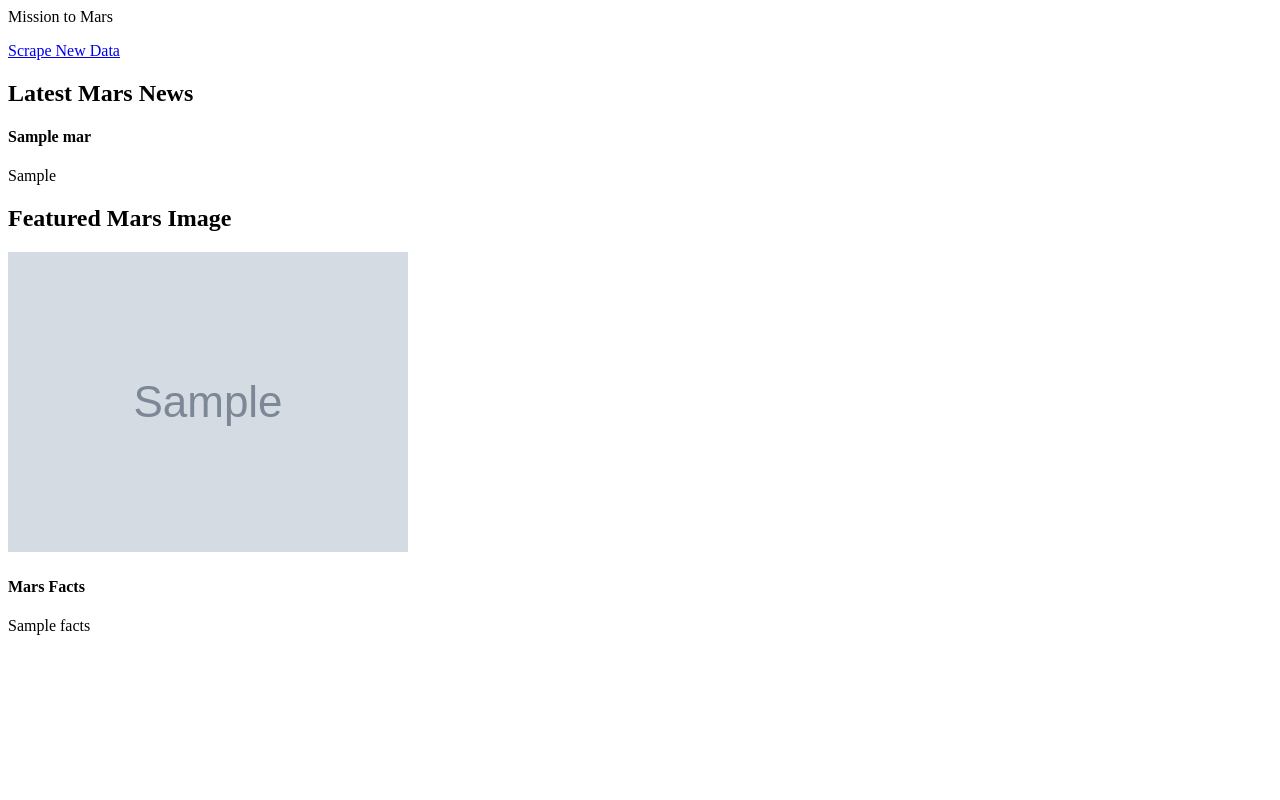
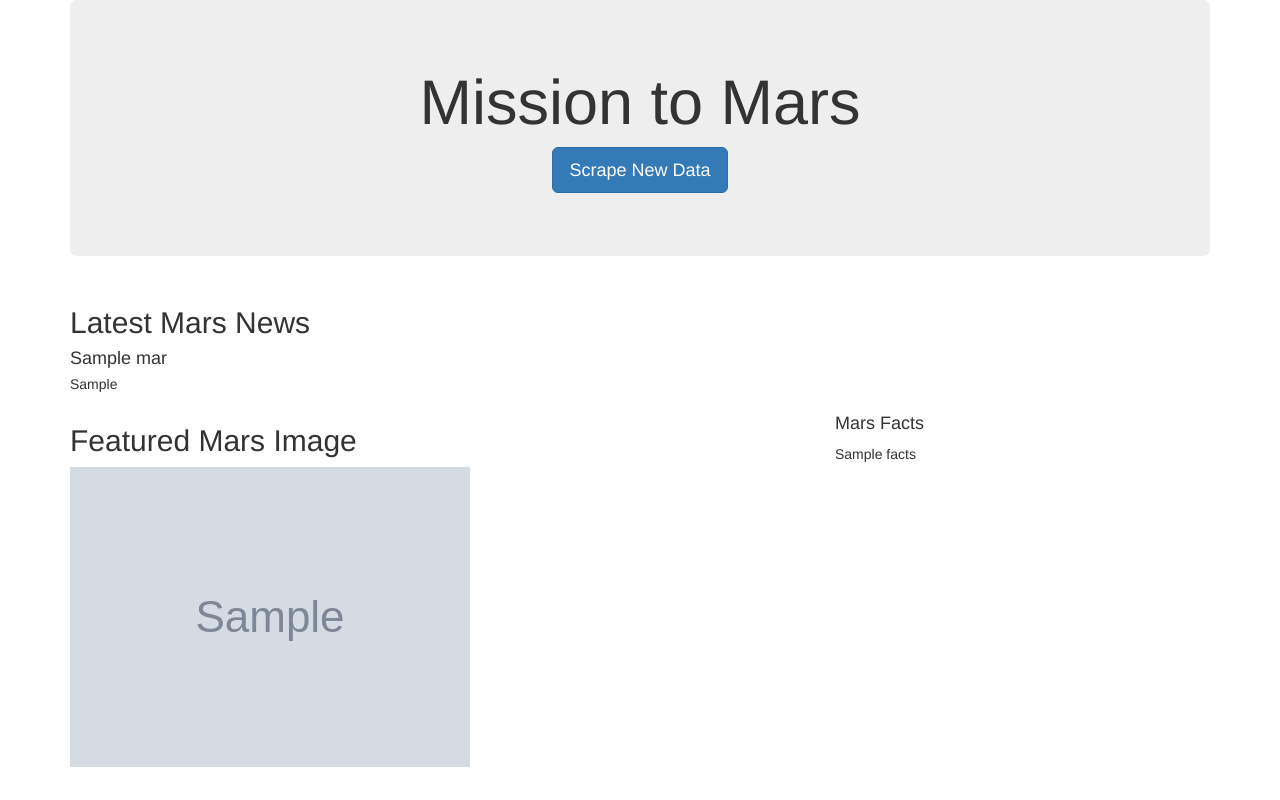
Before and after one commit to jwcomp4/Mission-to-Mars, a Flask app: page / in a window 1280 px wide. Run offline with Flask 2, Linux system fonts and the light colour scheme; grey boxes marked "Sample" are stand-in pictures; a database or web service that is not in the repository returns one stand-in record (values such as "Sample title"); some libraries are stand-ins or nearby versions.

Commit message:
adjustments to html.index.

```diff
--- a/templates/index.html
+++ b/templates/index.html
@@ -1,45 +1,53 @@
 <!DOCTYPE html>
 <html lang="en">
   <head>
-    <meta charset="UTF-8">
-    <meta http-equiv="X-UA-Compatible" content="IE=edge">
-    <meta name="viewport" content="width=device-width, initial-scale=1.0">
+    <meta charset="UTF-8" />
+    <meta name="viewport" content="width=device-width, initial-scale=1.0" />
+    <meta http-equiv="X-UA-Compatible" content="ie=edge" />
     <title>Mission to Mars</title>
-    <link rel="stylsheet" href="https://maxcdn.bootstrapcdn.com/bootstrap/3.3.7/css/bootstrap.min.css" />
+    <link
+      rel="stylesheet"
+      href="https://maxcdn.bootstrapcdn.com/bootstrap/3.3.7/css/bootstrap.min.css"
+    />
   </head>
   <body>
     <div class="container">
+      <!-- Add Jumbotron to Header -->
       <div class="jumbotron text-center">
-            <hi>Mission to Mars</hi>
-            <p><a class= "btn btn-primary btn-lg" href="/scrape"
-                role="button">Scrape New Data</a></p>
+        <h1>Mission to Mars</h1>
+        <!-- Add a button to activate scraping script -->
+        <p><a class="btn btn-primary btn-lg" href="/scrape" role="button">Scrape New Data</a></p>
       </div>
-    </div>
-    <!-- Mars News -->
+      <!-- Add section for Mars News -->
       <div class="row" id="mars-news">
         <div class="col-md-12">
           <div class="media">
             <div class="media-body">
               <h2>Latest Mars News</h2>
-                    <h4 class="media-heading">{{mars.news_title}}</h4>
+              <h4 class="media-heading">{{ mars.news_title }}</h4>
               <p>{{ mars.news_paragraph }}</p>
             </div>
           </div>
         </div>
       </div>
-    <!-- Featured Image -->
+      <!-- Section for Featured Image and Facts table -->
       <div class="row" id="mars-featured-image">
         <div class="col-md-8">
           <h2>Featured Mars Image</h2>
-            <img src="{{ mars.featured_image }}" class="'img-responsive" alt="Responsive image">
+          <img
+            src="{{mars.featured_image }}"
+            class="img-responsive"
+            alt="Responsive image"
+          />
         </div>
+        <div class="col-md-4">
           <!-- Mars Facts -->
-        <div class="col-md-4">
           <div class="row" id="mars-facts">
             <h4>Mars Facts</h4>
             {{ mars.facts | safe }}
           </div>
         </div>
       </div>
+    </div>
   </body>
 </html>
```
Lines whose indentation alone changed are shown as unchanged.
